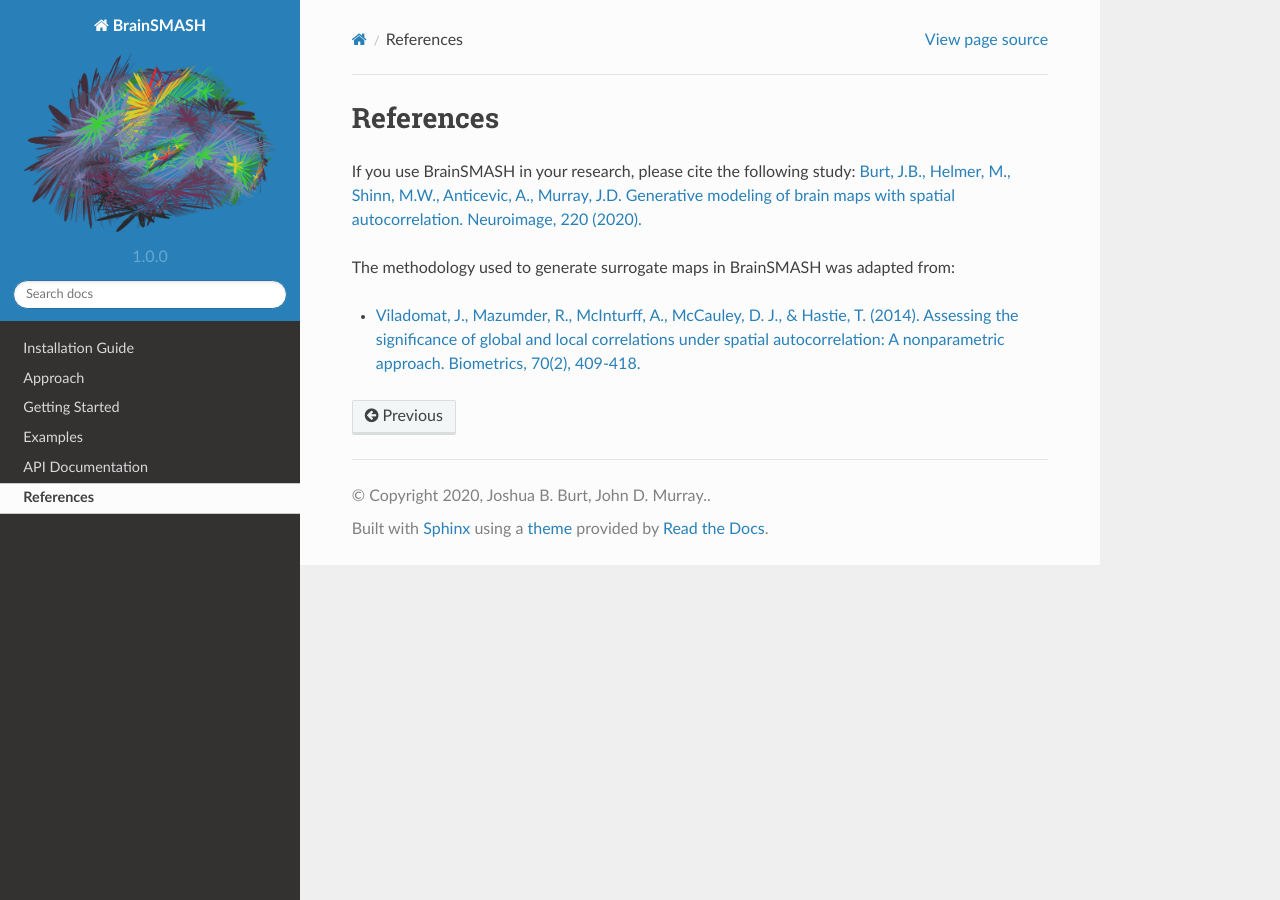
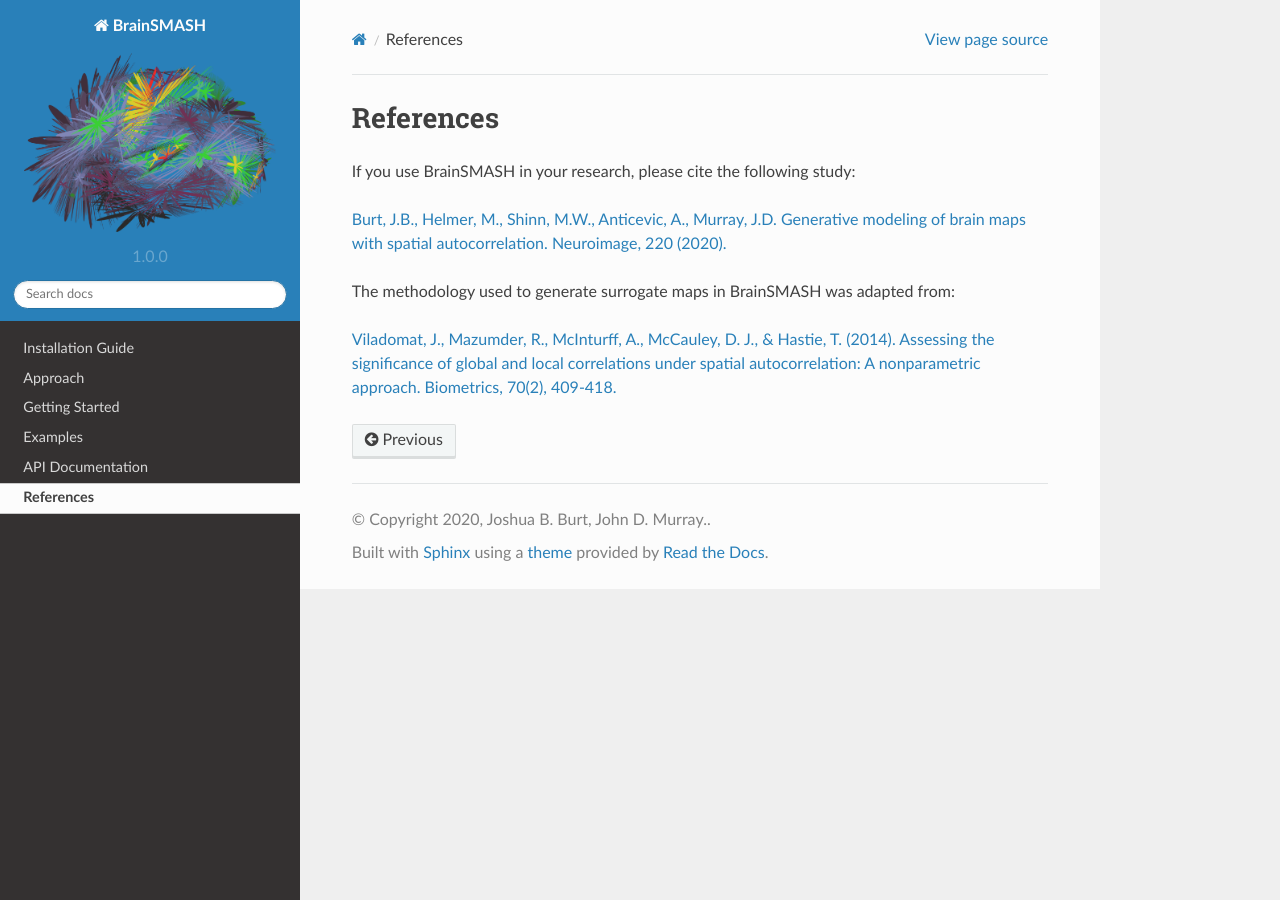
Before and after one commit to murraylab/brainsmash, a Sphinx documentation site: the page built from docs/references.rst, in a window 1280 px wide. Built offline with Sphinx 7.4.7 and the Read the Docs theme 2.0.0, drawn with Linux system fonts in a browser that asks for light colours.

Commit message:
force redeploy

```diff
--- a/docs/references.rst
+++ b/docs/references.rst
@@ -2,8 +2,9 @@ References
 ==========
 
 If you use BrainSMASH in your research, please cite the following study:
+
 `Burt, J.B., Helmer, M., Shinn, M.W., Anticevic, A., Murray, J.D. Generative modeling of brain maps with spatial autocorrelation. Neuroimage, 220 (2020). <https://www.sciencedirect.com/science/article/pii/S1053811920305243>`_
 
 The methodology used to generate surrogate maps in BrainSMASH was adapted from:
 
-- `Viladomat, J., Mazumder, R., McInturff, A., McCauley, D. J., & Hastie, T. (2014). Assessing the significance of global and local correlations under spatial autocorrelation: A nonparametric approach. Biometrics, 70(2), 409-418. <https://onlinelibrary.wiley.com/doi/full/10.1111/biom.12139>`_
+`Viladomat, J., Mazumder, R., McInturff, A., McCauley, D. J., & Hastie, T. (2014). Assessing the significance of global and local correlations under spatial autocorrelation: A nonparametric approach. Biometrics, 70(2), 409-418. <https://onlinelibrary.wiley.com/doi/full/10.1111/biom.12139>`_
```
